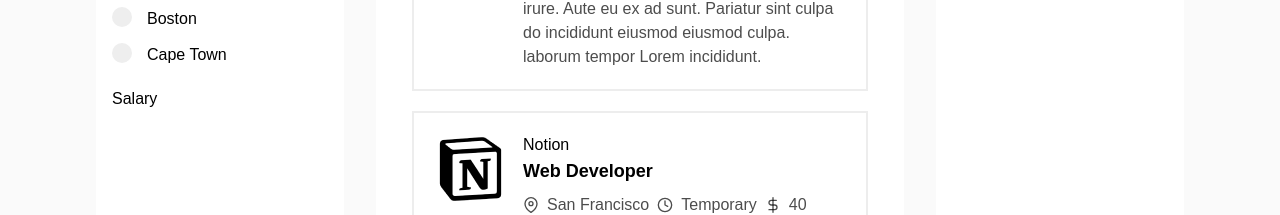
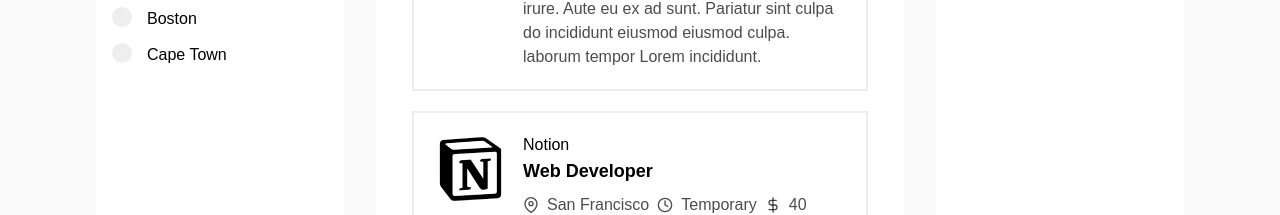
Before and after one commit to Bongani-4/Farm-Guardian-official-Web, a React (Vite) app in the folder FG/: page /AnimalCaretaker in a window 1280 px wide. Shown: the part 617-832 px from the top of the page. Built offline with nearby package versions, Linux system fonts and the light colour scheme.

Commit message:
animal cartaker,salary filter

```diff
--- a/FG/src/components/Button.jsx
+++ b/FG/src/components/Button.jsx
@@ -2,7 +2,7 @@ import React from 'react'
 
 const Button = ({ onClickHandler, value, title }) => {
     return (
-        <button onClick={onClickHandler} value={value} className={'px-4 py-1'}>
+        <button onClick={onClickHandler} value={value} className={'px-4 py-1 border text-base hover:bg-green hover:text:white'}>
             {title}
         </button>
     )
--- a/FG/src/sidebar/Salary.jsx
+++ b/FG/src/sidebar/Salary.jsx
@@ -2,7 +2,13 @@ import React from 'react'
 
 const Salary = ({ handleChange, handleClick }) => {
     return (
-        <div>Salary</div>
+        <div>
+
+            <h4 className='text-lg font-medium mb-2'></h4>
+            <div>
+
+            </div>
+        </div>
     )
 }
 
```
